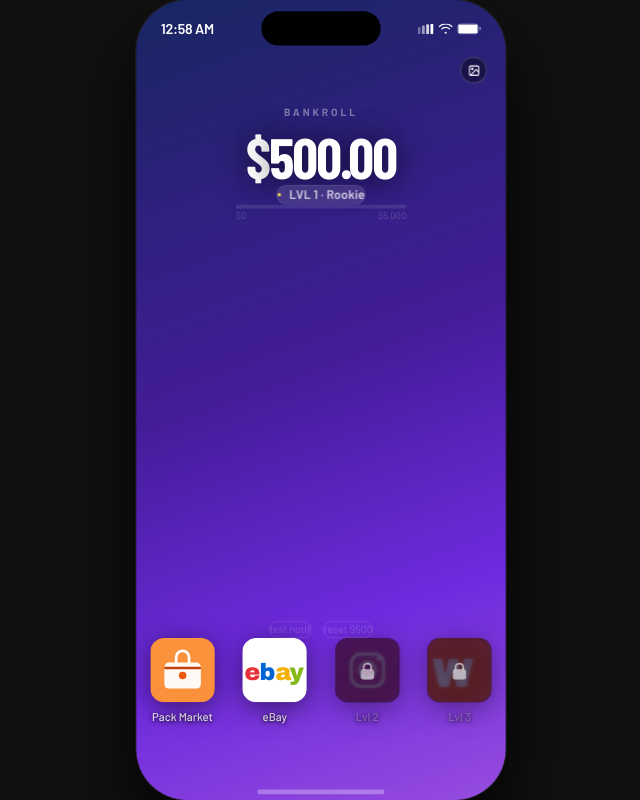
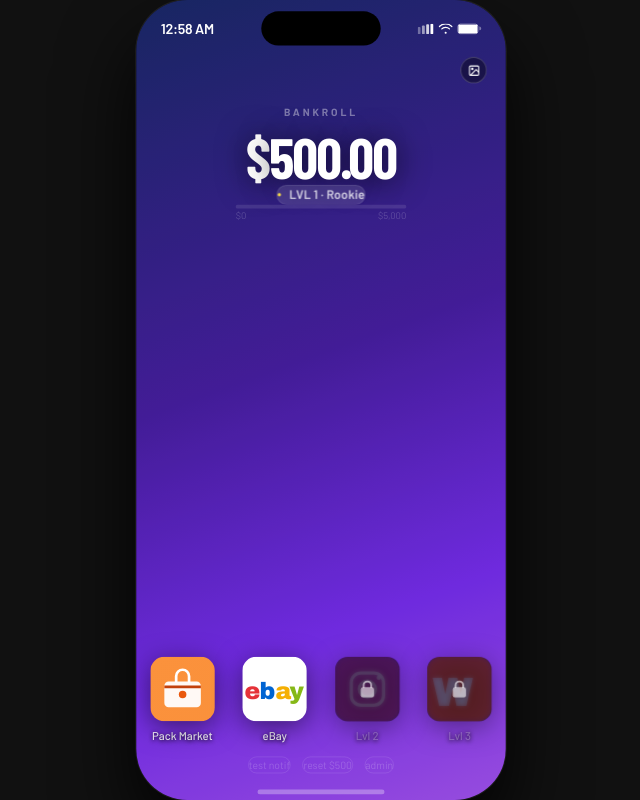
Before and after one commit to agnardadi1/gem_pulls_v2, a React (Vite) app: page / in a window 1280 px wide. Shown: the whole page, without its empty margins (319-959 px from the left). Built offline with nearby package versions, Linux system fonts and the light colour scheme; a web font is replaced by a local one.

Commit message:
Move dev buttons below app icons, add admin unlock button

```diff
--- a/src/components/Phone/HomeScreen.tsx
+++ b/src/components/Phone/HomeScreen.tsx
@@ -172,8 +172,14 @@ export default function HomeScreen() {
         ))}
       </div>
 
-      {/* ── DEV buttons ── */}
-      <div className="flex justify-center gap-3 pb-2">
+      {/* ── App icons + dev buttons ── */}
+      <div className="flex flex-col items-center" style={{ paddingBottom: '28px', gap: '14px' }}>
+        <div className="flex justify-around w-full px-6">
+          {APPS.map(app => (
+            <AppIcon key={app.id} app={app} level={level} onTap={() => openApp(app.id)} />
+          ))}
+        </div>
+        <div className="flex justify-center gap-3">
           <button
             onClick={() => useNotificationStore.getState().push('ebay', 'Your listing sold!', 'Zion Williamson RC sold for $84.00')}
             className="text-white/20 text-[11px] border border-white/10 rounded-full px-3 py-1 cursor-pointer"
@@ -186,13 +192,13 @@ export default function HomeScreen() {
           >
             reset $500
           </button>
+          <button
+            onClick={() => useGameStore.setState({ level: 4, bankroll: 99999 })}
+            className="text-white/20 text-[11px] border border-white/10 rounded-full px-3 py-1 cursor-pointer"
+          >
+            admin
+          </button>
         </div>
-
-      {/* ── App icons ── sit in the lower third */}
-      <div className="flex justify-around items-end px-6" style={{ paddingBottom: '80px' }}>
-        {APPS.map(app => (
-          <AppIcon key={app.id} app={app} level={level} onTap={() => openApp(app.id)} />
-        ))}
       </div>
     </div>
   )
```
Lines whose indentation alone changed are shown as unchanged.
